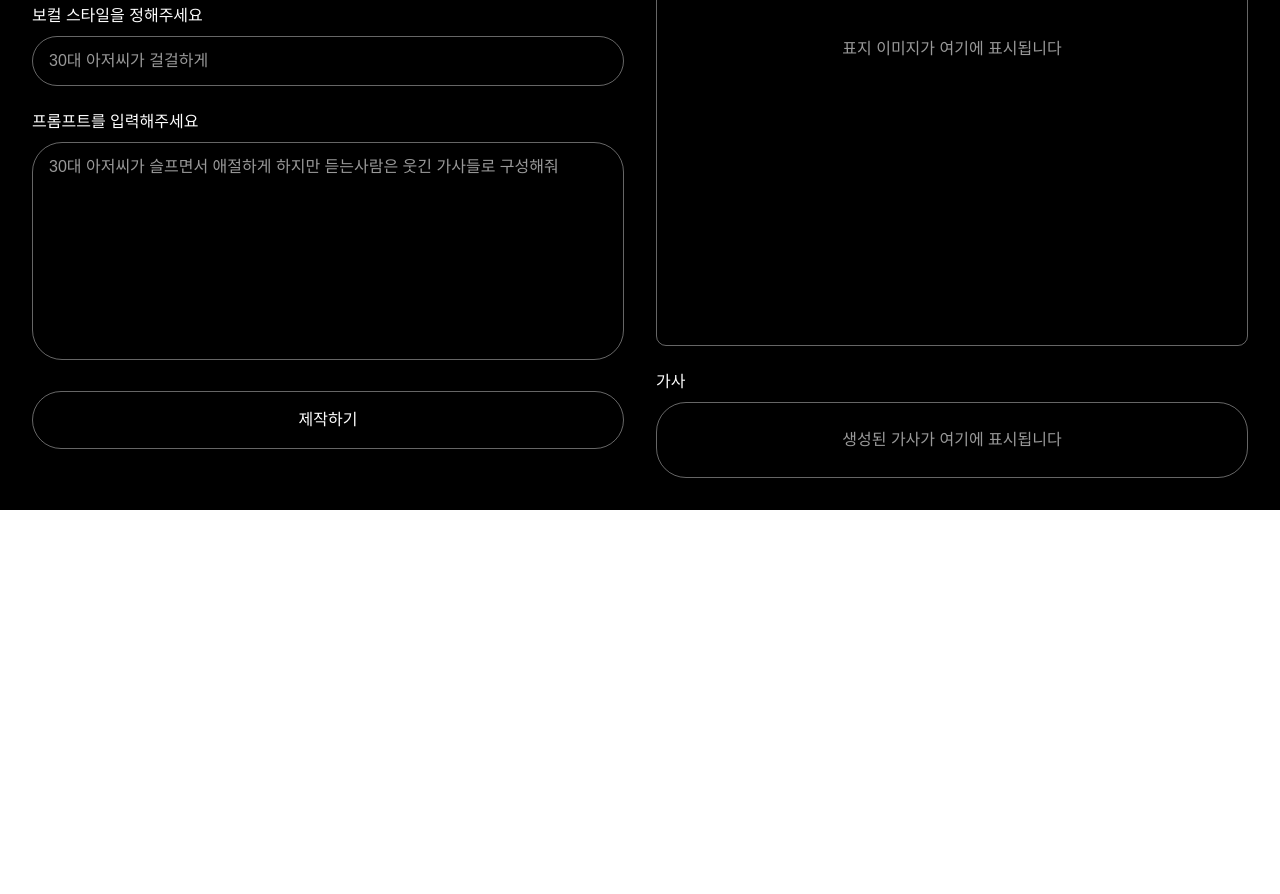
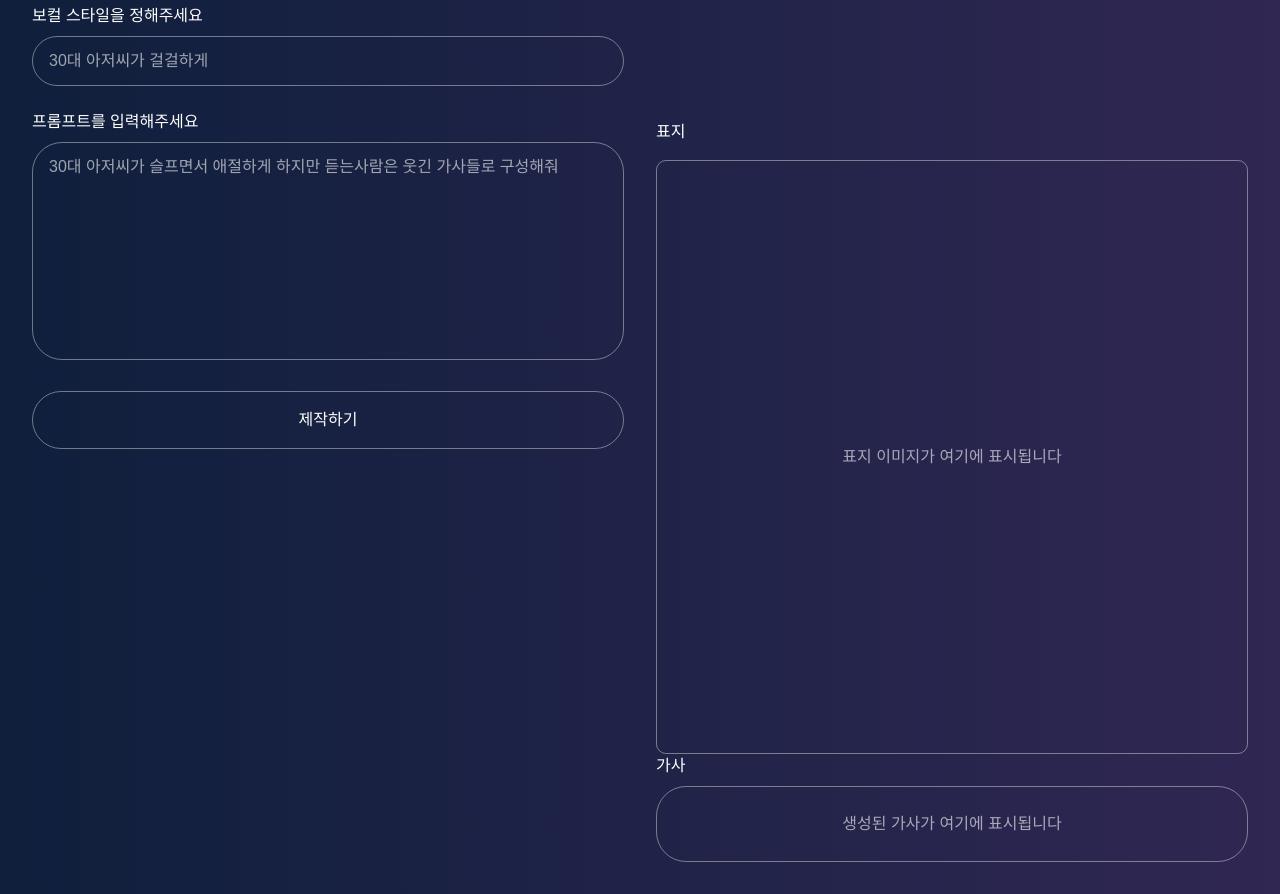
Before and after one commit to Vimic-uton/vimic-front, a Next.js app: page /create in a window 1280 px wide. Shown: the part 440-1334 px from the top of the page. Before the commit the page ends 950 px from the top, so only its background shows below. Built offline with nearby package versions, Linux system fonts and the light colour scheme.

Commit message:
feat/#2 main

```diff
--- a/app/layout.tsx
+++ b/app/layout.tsx
@@ -13,8 +13,9 @@ export default function RootLayout({ children }: { children: ReactNode }) {
           rel="stylesheet"
         />
       </head>
-      <body className='overflow-hidden'>
-        <div className="min-h-screen ">{children}</div>
+      <body className=''>
+        <Header />
+        <div className="">{children}</div>
       </body>
     </html>
   );
--- a/app/page.tsx
+++ b/app/page.tsx
@@ -1,11 +1,10 @@
 import Hero from '../components/landing/hero/Hero';
-import Header from '../components/layout/header';
+
 
 export default function Home() {
   return (
 
     <div className="">
-      <Header />
       <Hero />
     </div>
   );
--- a/features/create/Create.tsx
+++ b/features/create/Create.tsx
@@ -24,7 +24,7 @@ export default function Create() {
   };
 
       return (
-      <div className="min-h-screen bg-black text-white p-8 pt-24">
+      <div className=" text-white p-8 pt-24">
 
       <div className="relative z-20 max-w-7xl mx-auto">
         {/* 제목 */}
@@ -92,12 +92,11 @@ export default function Create() {
               제작하기
             </button>
           </div>
-
-          {/* 오른쪽: 미리보기 */}
-          <div className="space-y-6">
+          <div className='mt-[50vh]'>
+          <div className=" flex flex-col ">
             {/* 표지 */}
             <div>
-              <label className="block text-white mb-2">표지</label>
+              <label className="block text-white mb-4">표지</label>
               <div className="w-full h-[594px] border border-white/40 rounded-[10px] bg-transparent flex items-center justify-center">
                 <span className="text-white/60">표지 이미지가 여기에 표시됩니다</span>
               </div>
@@ -110,7 +109,9 @@ export default function Create() {
                 <span className="text-white/60">생성된 가사가 여기에 표시됩니다</span>
               </div>
             </div>
+
           </div>
+        </div>
         </div>
       </div>
     </div>
```
